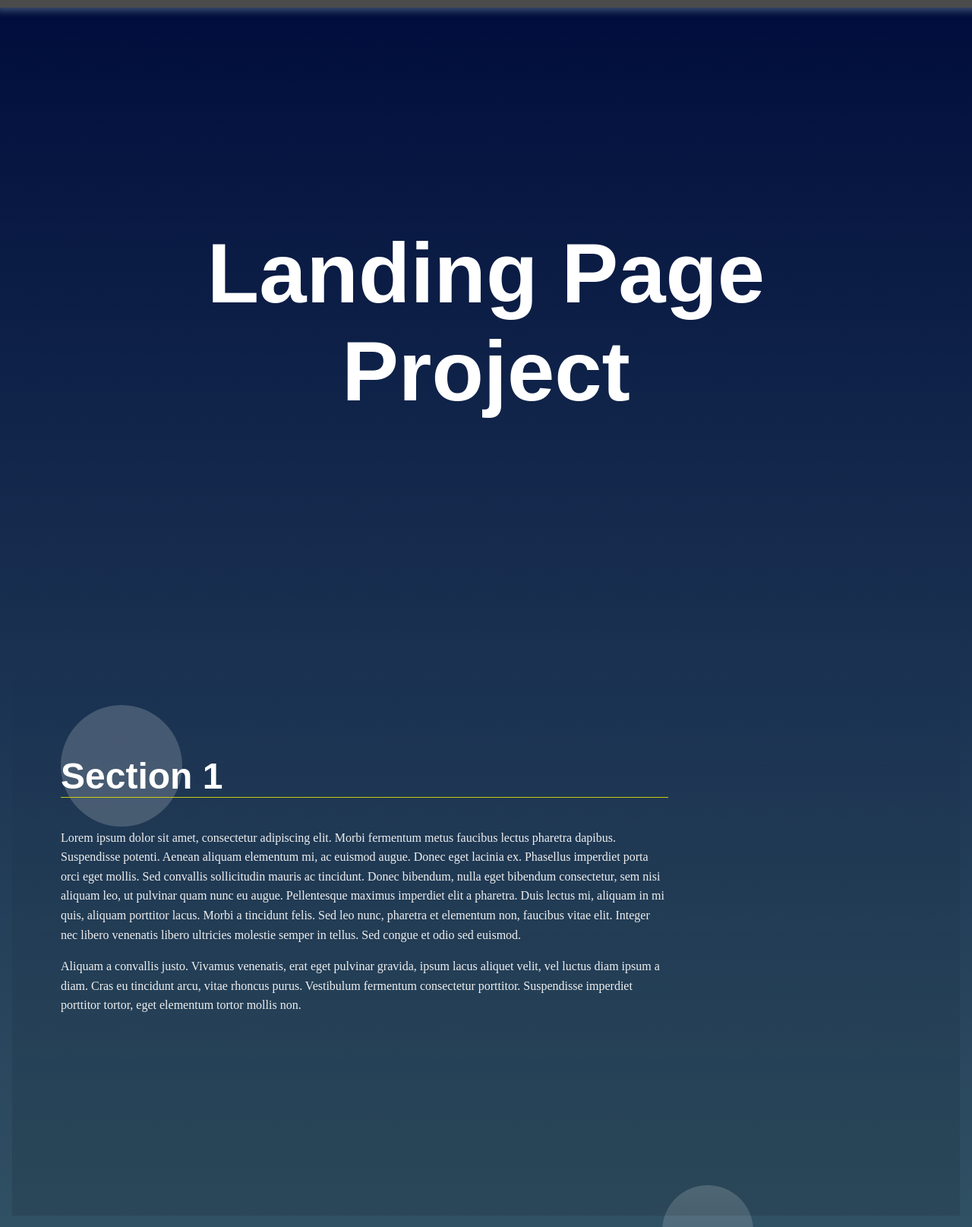
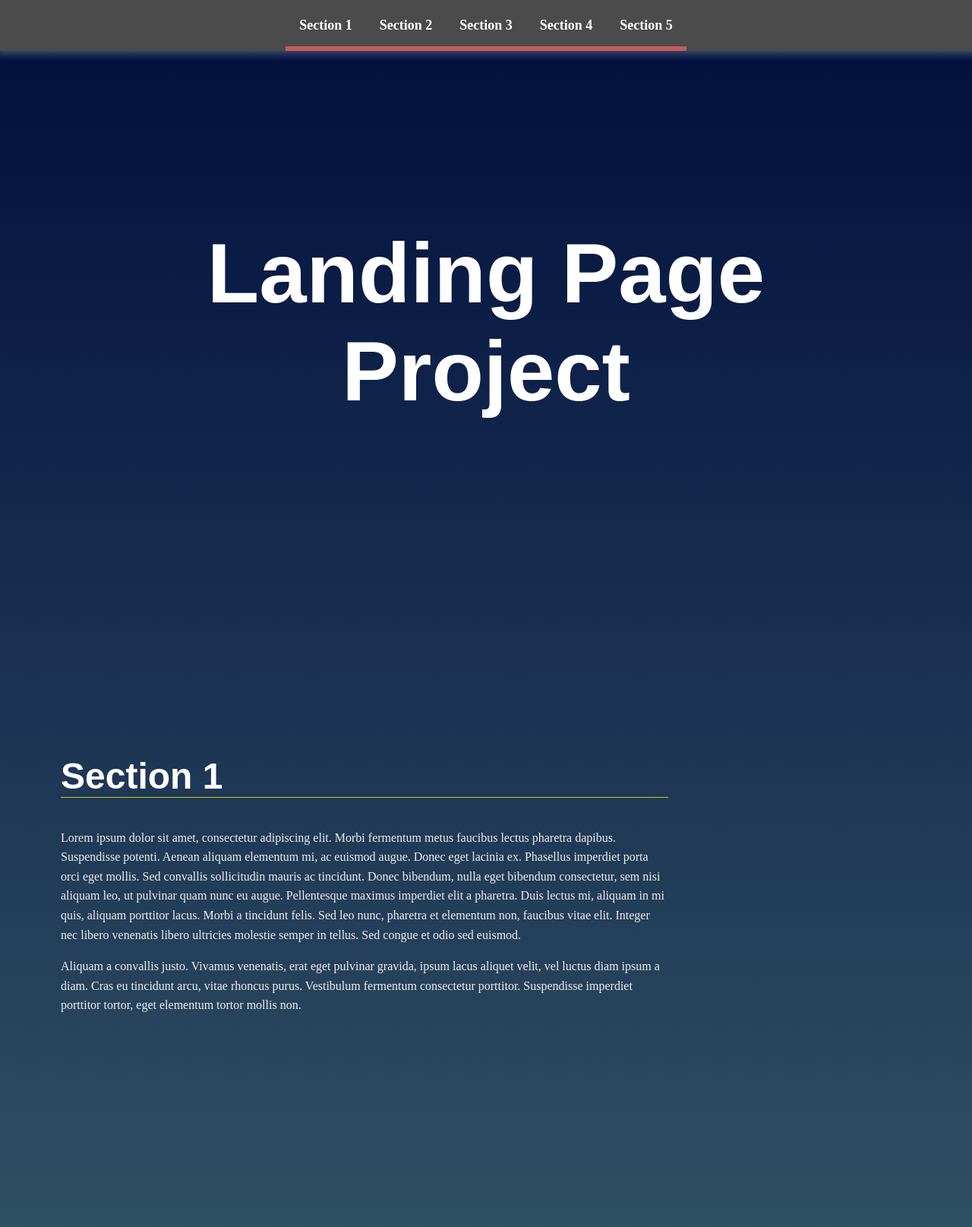
Before and after one commit to mduke751/Landing-Page-Project, a plain HTML site: page index.html in a window 1280 px wide. Shown: the top 1615 px of the page at 76% size. Drawn offline with Linux system fonts and the light colour scheme; files that its build step writes are made by us from their sources; a web font is replaced by a local one.

Commit message:
Update index.html

```diff
--- a/index.html
+++ b/index.html
@@ -1,4 +1,4 @@
-<!DOCTYPE >
+<!DOCTYPE html>
 <html lang="en">
 <head>
   <meta charset="UTF-8">
@@ -6,7 +6,7 @@
   <meta http-equiv="X-UA-Compatible" content="ie=edge">
   <title>Landing Page Project</title>
   <link href="https://fonts.googleapis.com/css2?family=Anek+Latin&family=Finlandica:ital@1&family=Roboto:wght@100&family=Source+Sans+Pro:ital,wght@0,300;1,700&display=swap" rel="stylesheet">
-  <link href="styles.css" rel="stylesheet">
+  <link href="css/styles.css" rel="stylesheet">
 </head>
 <body>
   <header class="page__header">
@@ -60,6 +60,6 @@
     </section>
   </main>
   <footer class="page__footer"></footer>
-<script src="app.js"></script>
+<script src="js/app.js"></script>
 </body>
 </html>
```
